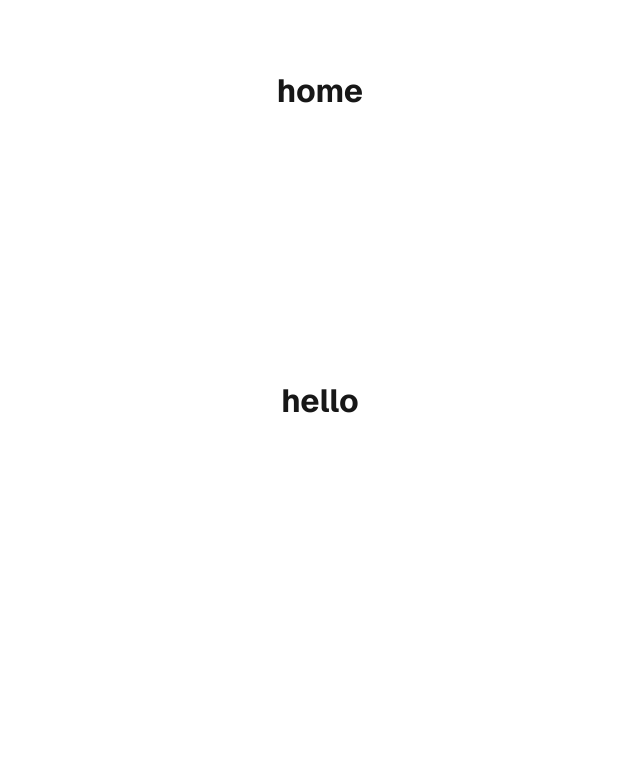
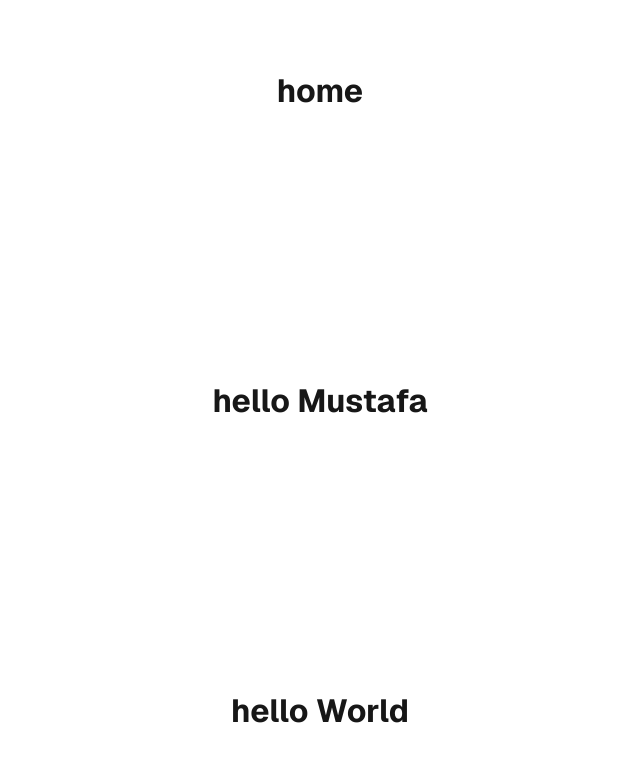
Before and after one commit to immustafa37/learn-next, a Next.js app: page / in a window 1280 px wide. Shown: the top 762 px of the page, without its empty margins (320-960 px from the left). Built offline with nearby package versions, Linux system fonts and the light colour scheme.

Commit message:
3 - Data passing in component

```diff
--- a/src/app/page.js
+++ b/src/app/page.js
@@ -5,15 +5,16 @@ export default function Home() {
   return (
     <div className={styles.page}>
       <h1>home</h1>
-      <User />
+      <User name="Mustafa" />
+      <User name="World" />
     </div>
   );
 }
 
-const User = ()=>{
+const User = (main)=>{
   return (
     <div>
-      <h1>hello</h1>
+      <h1>hello {main.name}</h1>
     </div>
   )
 }
```
